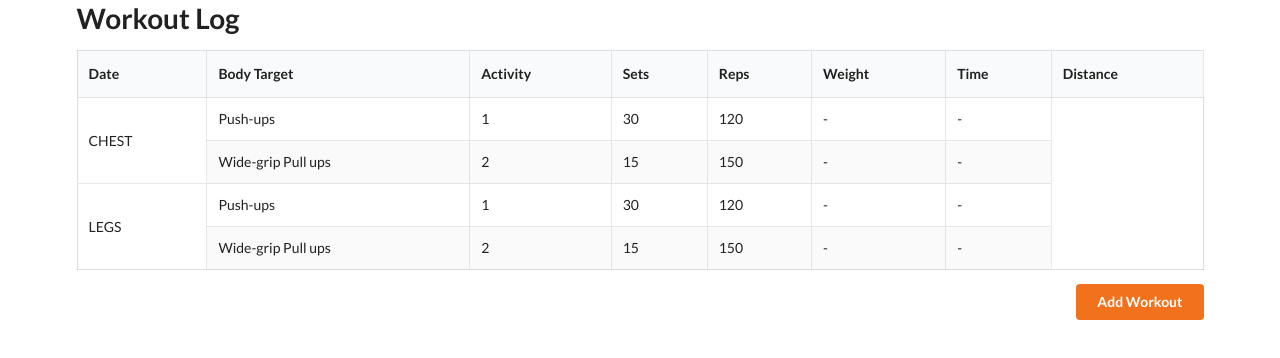
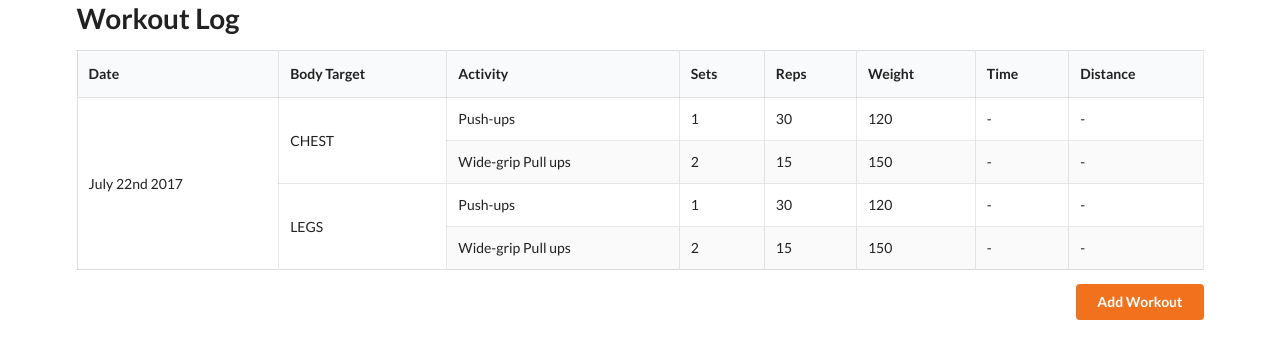
Before and after one commit to nursh/Workout-Log, a React app: page / in a window 1280 px wide. Shown: the top 358 px of the page. Built offline with nearby package versions, Linux system fonts and the light colour scheme.

Commit message:
The table is showing and working as intended

```diff
--- a/src/App.jsx
+++ b/src/App.jsx
@@ -1,26 +1,16 @@
-import React, { Component } from 'react';
+import React from 'react';
 import { render } from 'react-dom';
 
 
 import Table from './WorkoutTable.jsx';
-import data from './workout-data.json';
 
-class App extends Component {
-
-  state = {
-    data: data,
-  }
-
-  render() {
-    return (
-      <div className="ui center aligned">
-        <h1 className="header center">Workout Log</h1>
-        <Table
-          data={this.state.data}
-        />
-      </div>
-    );
-  }
+function App() {
+  return (
+    <div className="ui center aligned">
+      <h1 className="header center">Workout Log</h1>
+      <Table />
+    </div>
+  );
 }
 
 render(
--- a/src/WorkoutTable.jsx
+++ b/src/WorkoutTable.jsx
@@ -3,10 +3,14 @@ import PropTypes from 'prop-types';
 import moment from 'moment';
 
 
+import data from './workout-data.json';
+
 const Row = props => (
   <tr>
-    {/* {(props.dateIndex === 0) ? <td rowSpan={props.dateSpan}>{props.date}</td> : new Date()} */}
-    {(props.j === 0) ? <td rowSpan={props.dateSpan}>{moment().format('dddd, MMMM Do YYYY')}</td> : null}
+    {(props.dateIndex === 0 && props.index === 0) ?
+      <td rowSpan={props.dateSpan}>
+        { (props.date) ? props.date : moment().format('MMMM Do YYYY')}</td> :
+      null}
     {(props.index === 0) ? <td rowSpan={props.span}>{props.target.toUpperCase()}</td> : null }
     <td>{props.row.name}</td>
     <td>{props.row.sets}</td>
@@ -18,8 +22,20 @@ const Row = props => (
 );
 
 
-function Table({ data }) {
-  const rows = data.map(row =>
+class Table extends React.Component {
+
+  state = {
+    data: data,
+  }
+
+
+
+  render() {
+    const dateSpan = this.state.data.map(day =>
+      day.workouts.reduce((sum, x) => sum + x.activities.length, 0),
+    );
+
+    const rows = this.state.data.map((row, k) =>
       row.workouts.map((day, j) =>
         day.activities.map((workout, i) => (
           <Row
@@ -28,12 +44,13 @@ function Table({ data }) {
             span={day.activities.length}
             index={i}
             date={row.date}
+            dateSpan={dateSpan[k]}
             dateIndex={j}
-          dateSpan={row.workouts.length}
           />),
         ),
       ),
     );
+
     return (
       <div>
         <table className="ui celled structured striped table">
@@ -58,9 +75,7 @@ function Table({ data }) {
     );
   }
 
-Table.propTypes = {
-  data: PropTypes.arrayOf(PropTypes.object).isRequired,
-};
+}
 
 Row.propTypes = {
   target: PropTypes.string.isRequired,
```
Also changed, not shown: 1 other file (tests, documents, lock files or other folders). Lines whose indentation alone changed are shown as unchanged.
